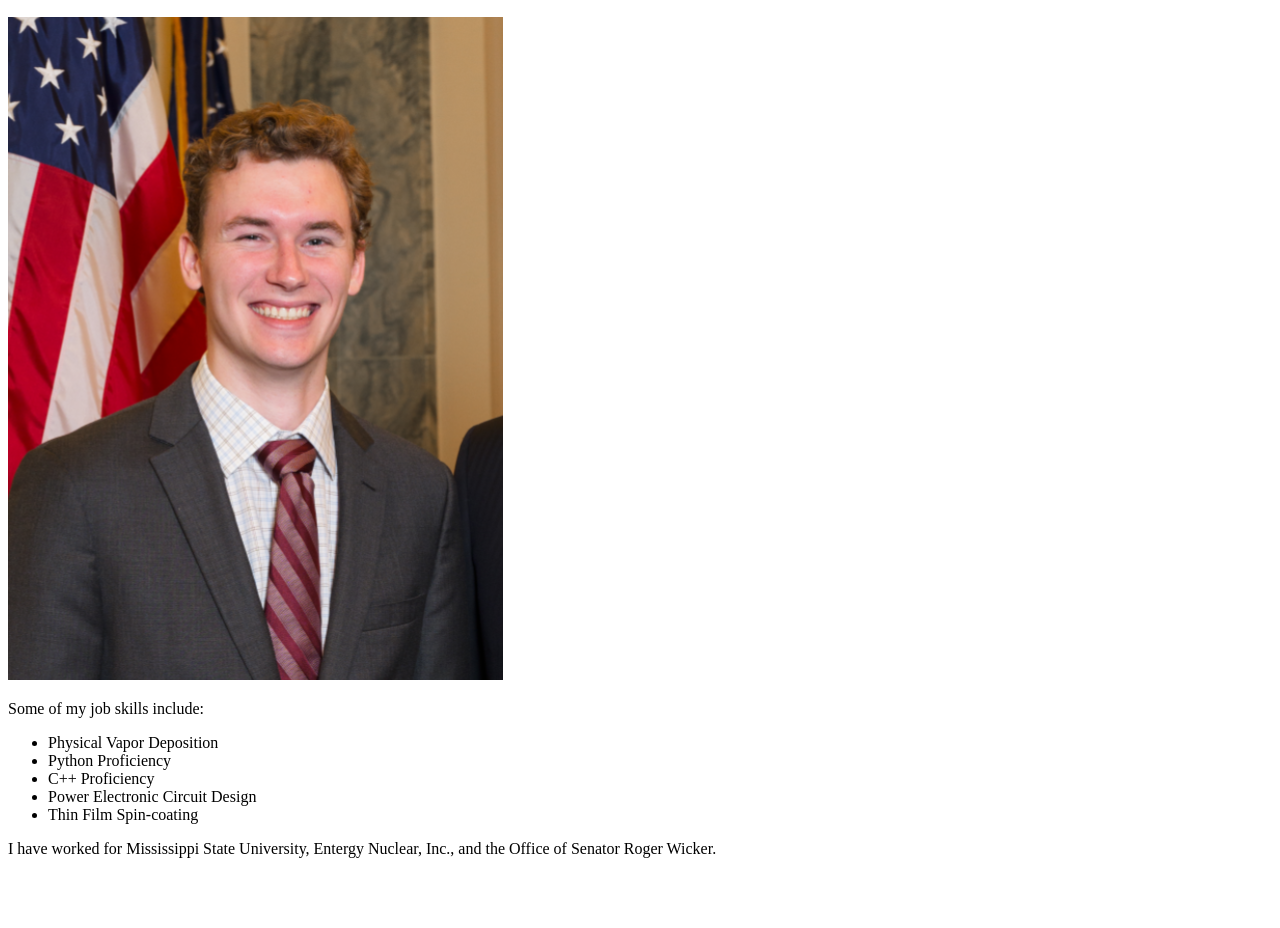
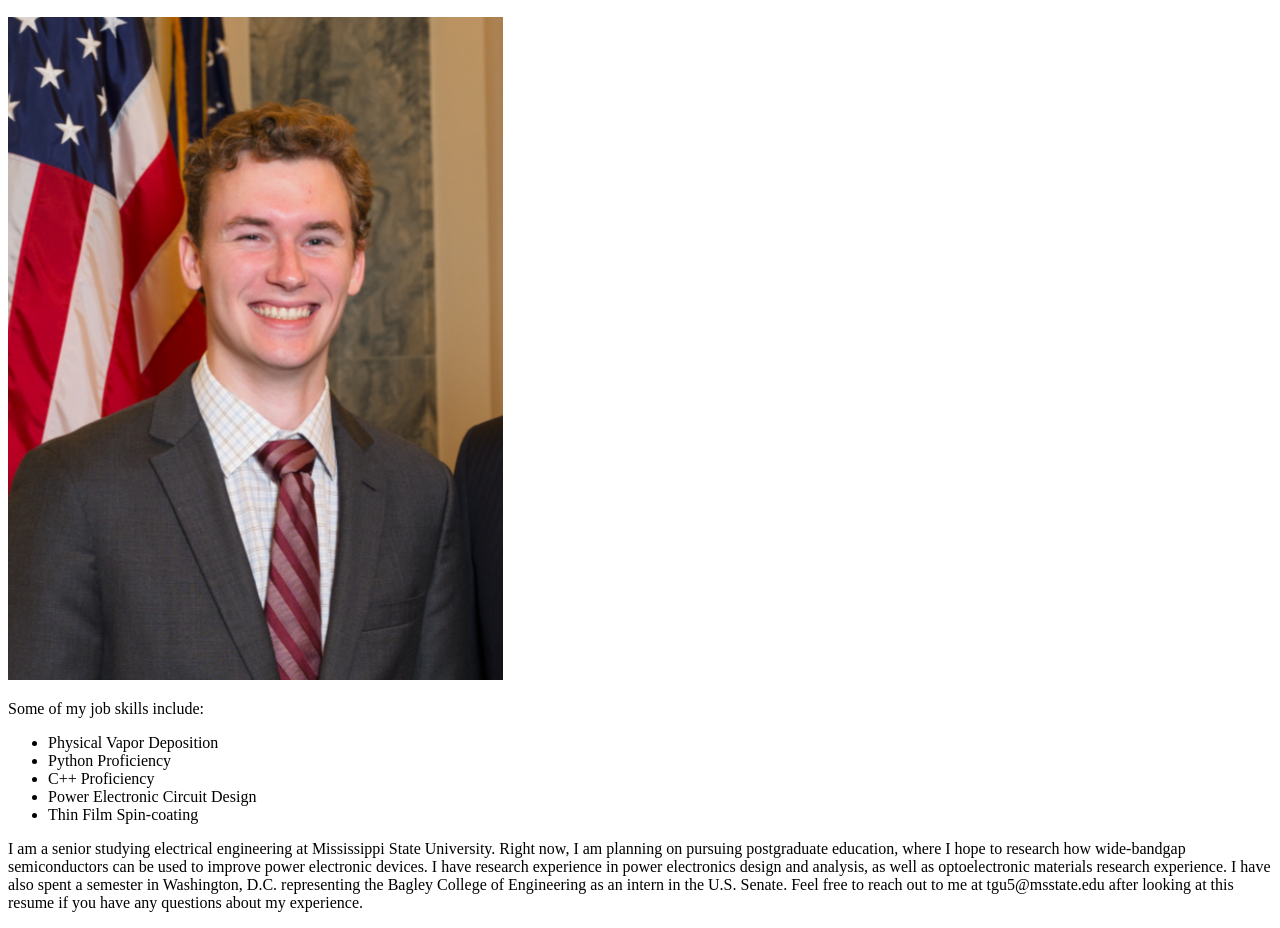
Before and after one commit to tyusey/digital-resume, a plain HTML site: page index.html in a window 1280 px wide. Shown: the part 110-1038 px from the top of the page. Before the commit the page ends 984 px from the top, so only its background shows below. Drawn offline with Linux system fonts and the light colour scheme; files whose address does not match are found by name.

Commit message:
Update index.html

```diff
--- a/index.html
+++ b/index.html
@@ -18,6 +18,6 @@
 <li>Power Electronic Circuit Design</li>
   <li>Thin Film Spin-coating</li>
 </ul>
-<p>I have worked for Mississippi State University, Entergy Nuclear, Inc., and the Office of Senator Roger Wicker.</p>
+<p>I am a senior studying electrical engineering at Mississippi State University. Right now, I am planning on pursuing postgraduate education, where I hope to research how wide-bandgap semiconductors can be used to improve power electronic devices. I have research experience in power electronics design and analysis, as well as optoelectronic materials research experience. I have also spent a semester in Washington, D.C. representing the Bagley College of Engineering as an intern in the U.S. Senate. Feel free to reach out to me at tgu5@msstate.edu after looking at this resume if you have any questions about my experience.</p>
 </body>
 </html>
```
